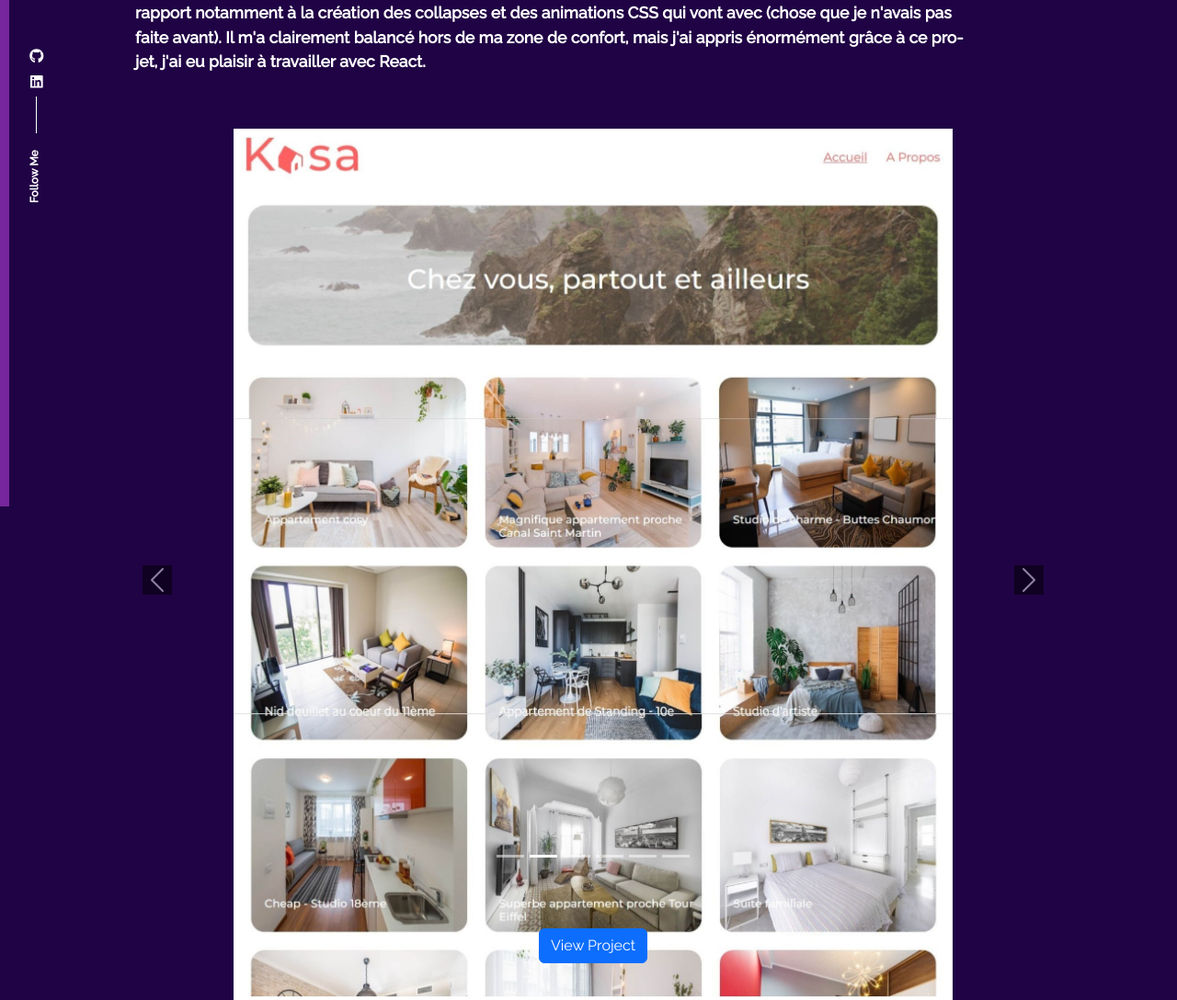
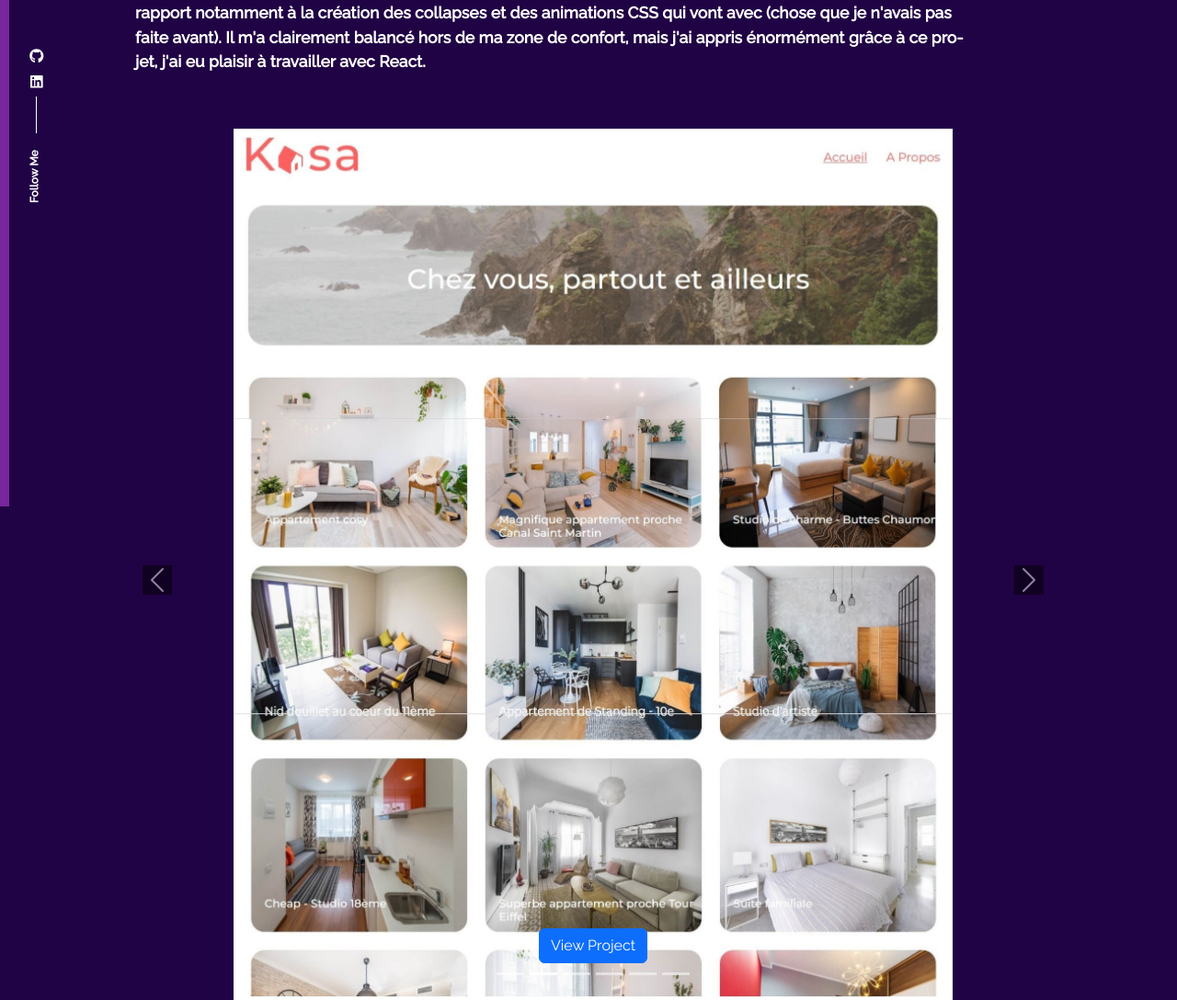
Before and after one commit to EmelineF26/Portfolio, a React (Create React App) app: page /#/portfolio in a window 1280 px wide. Shown: the part 249-1337 px from the top of the page at 92% size. Built offline with nearby package versions, Linux system fonts and the light colour scheme; no server answers.

Commit message:
Petite modification de CSS page portfolio

```diff
--- a/src/pages/portfolio/style.css
+++ b/src/pages/portfolio/style.css
@@ -101,7 +101,7 @@
     margin-bottom: 0;
     margin-right: 0;
     margin-left: 0;
-    bottom: -21%;
+    bottom: -37%;
     display: flex;
 }
 
```
